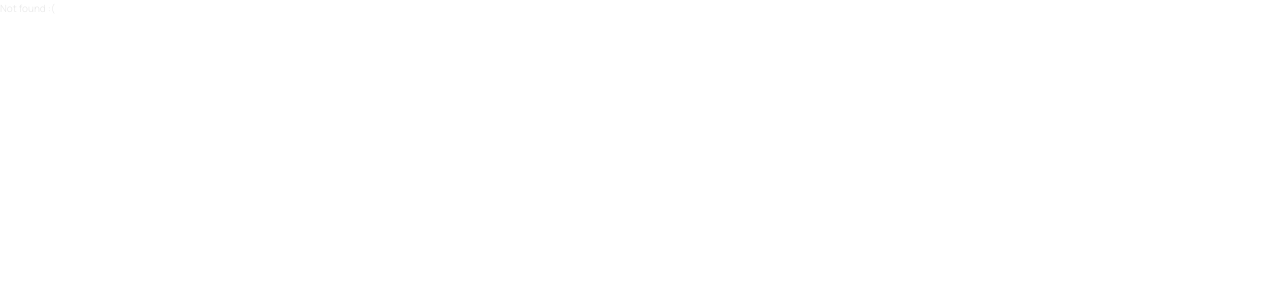
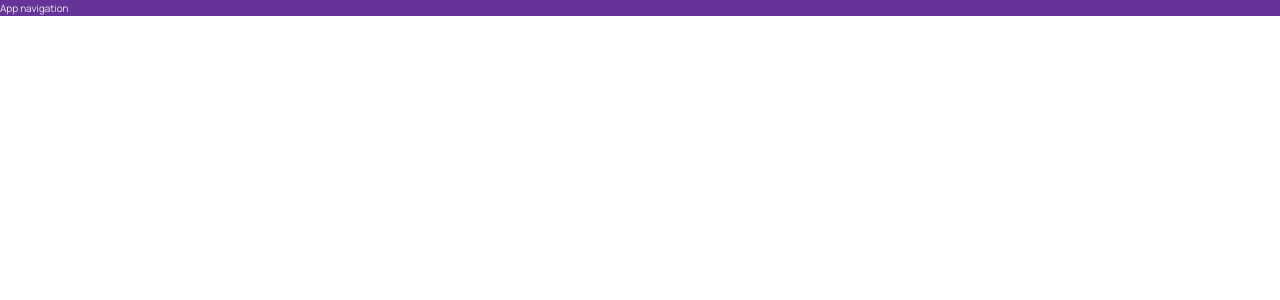
Before and after one commit to RachitJain959/worldwise, a React (Vite) app: page /app in a window 1280 px wide. Before the commit this address had no page. Shown: the top 300 px of the page. Built offline with nearby package versions, Linux system fonts and the light colour scheme.

Commit message:
AppNav AppLayout

```diff
--- a/src/App.jsx
+++ b/src/App.jsx
@@ -3,6 +3,7 @@
 import Pricing from './pages/Pricing';
 import Home from './pages/Home';
 import PageNotFound from './pages/PageNotFound';
+import AppLayout from './pages/AppLayout';
 
 function App() {
   return (
@@ -11,6 +12,8 @@
         <Route path="/" element={<Home />} />
         <Route path="pricing" element={<Pricing />} />
         <Route path="product" element={<Product />} />
+        <Route path="app" element={<AppLayout />} />
+
         <Route path="*" element={<PageNotFound />} />
       </Routes>
     </BrowserRouter>
--- /dev/null
+++ b/src/components/AppNav.jsx
@@ -0,0 +1,7 @@
+import styles from './AppNav.module.css';
+
+function AppNav() {
+  return <nav className={styles.nav}>App navigation</nav>;
+}
+
+export default AppNav;
--- /dev/null
+++ b/src/components/AppNav.module.css
@@ -0,0 +1,3 @@
+.nav {
+  background-color: rebeccapurple;
+}
--- /dev/null
+++ b/src/pages/AppLayout.jsx
@@ -0,0 +1,11 @@
+import AppNav from '../components/AppNav';
+
+function AppLayout() {
+  return (
+    <div>
+      <AppNav />
+    </div>
+  );
+}
+
+export default AppLayout;
--- a/src/pages/Home.jsx
+++ b/src/pages/Home.jsx
@@ -1,3 +1,4 @@
+import { Link } from 'react-router-dom';
 import PageNav from '../components/PageNav';
 
 function Home() {
```
